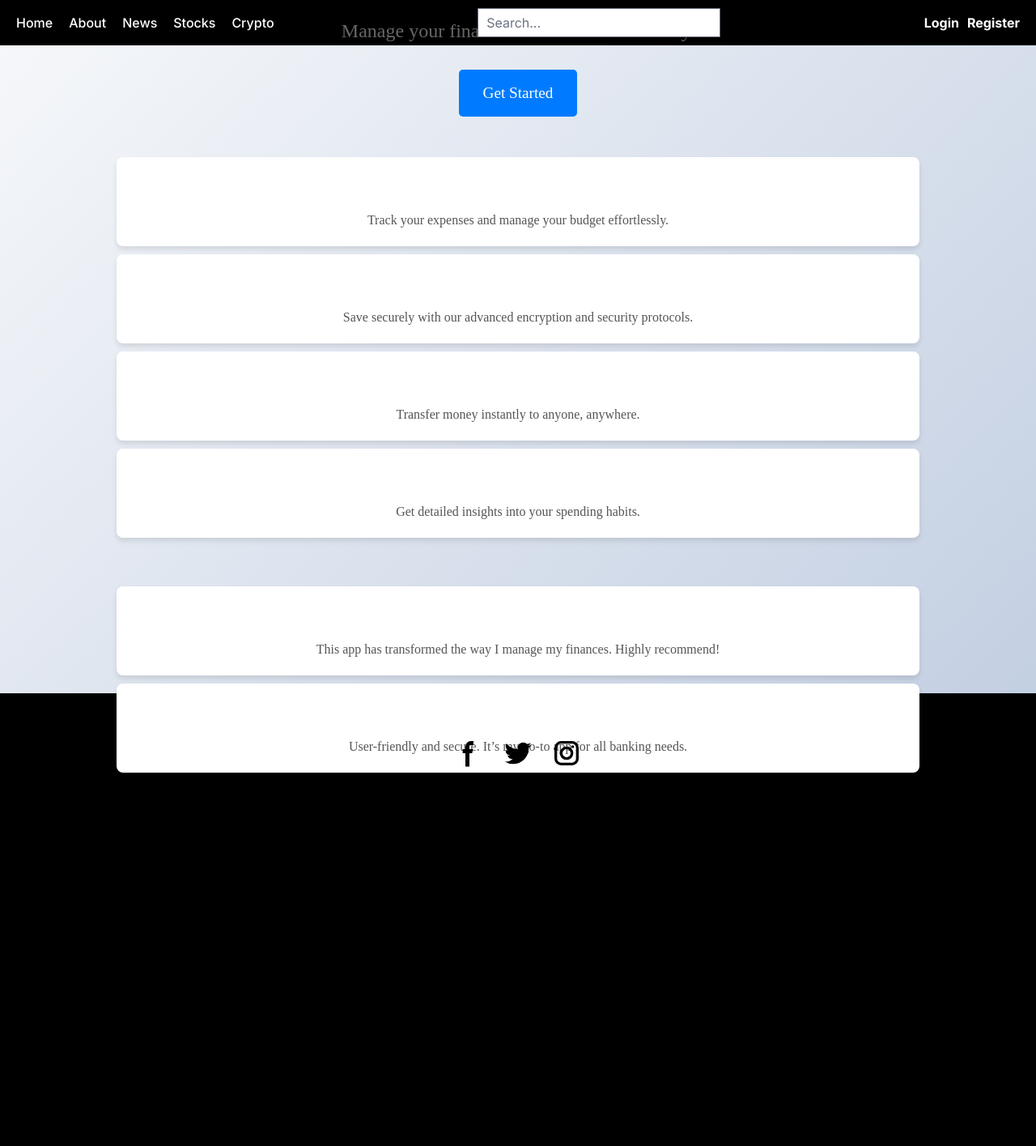
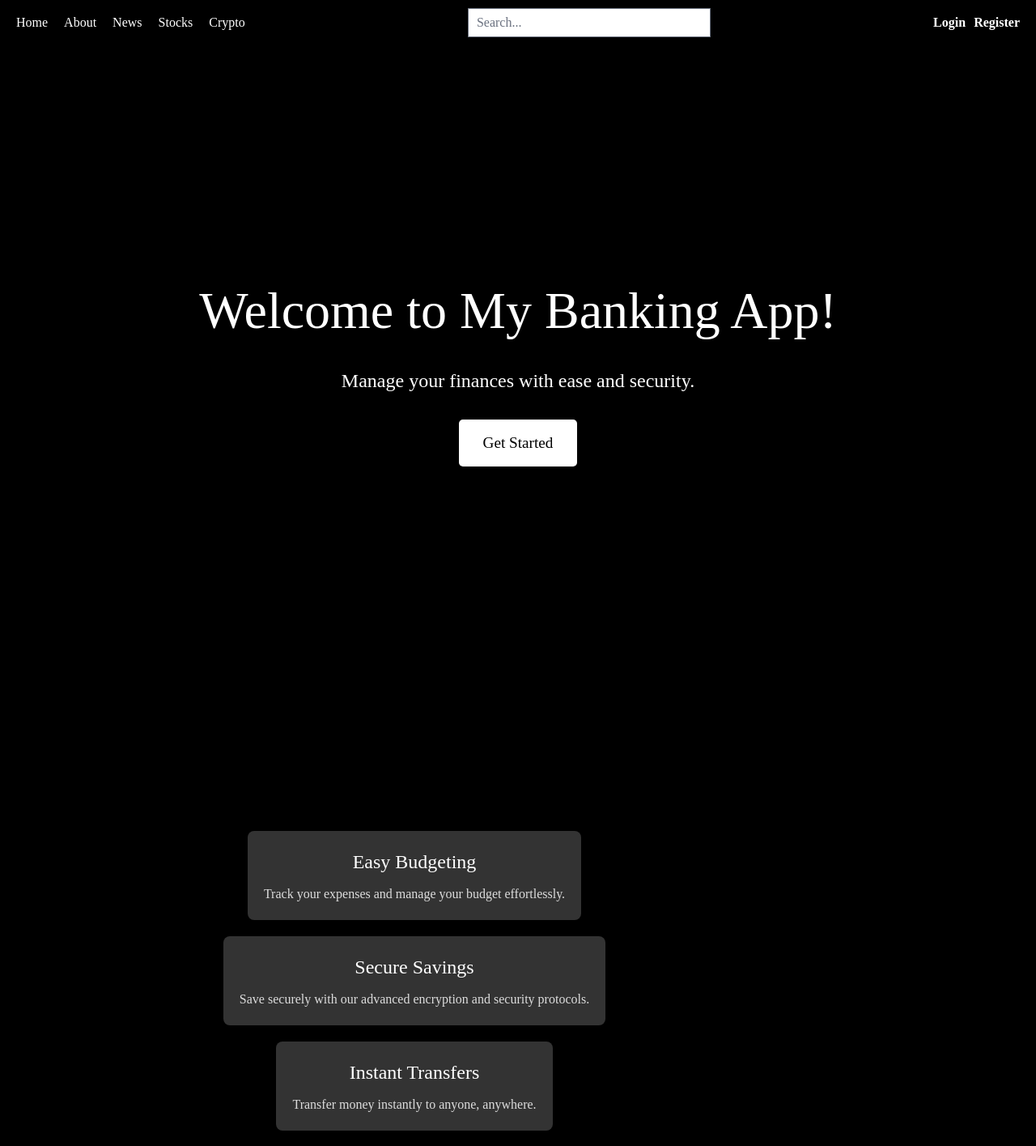
Before and after one commit to vincentbonet/BankingApp, a React (Vite) app in the folder banking-app/: page / in a window 1280 px wide. Shown: the top 1415 px of the page at 81% size. Before the commit the page ends 970 px from the top, so only its background shows below. Built offline with nearby package versions, Linux system fonts and the light colour scheme.

Commit message:
chore: Update CSS files for consistent design and UI improvements

```diff
--- a/banking-app/package.json
+++ b/banking-app/package.json
@@ -19,6 +19,7 @@
     "framer-motion": "^11.2.11",
     "react": "^18.2.0",
     "react-dom": "^18.2.0",
+    "react-intersection-observer": "^9.10.3",
     "react-router": "^6.23.1",
     "react-router-dom": "^6.23.1"
   },
--- a/banking-app/src/components/About.css
+++ b/banking-app/src/components/About.css
@@ -1,3 +1,4 @@
+/*About.css*/
 .about-container {
     padding: 20px;
     max-width: 800px;
--- a/banking-app/src/components/Crypto.css
+++ b/banking-app/src/components/Crypto.css
@@ -0,0 +1 @@
+/*Crypto.css*/
--- a/banking-app/src/components/Dashboard.css
+++ b/banking-app/src/components/Dashboard.css
@@ -0,0 +1 @@
+/*Dashboard.css*/
--- a/banking-app/src/components/Home.css
+++ b/banking-app/src/components/Home.css
@@ -1,36 +1,45 @@
+/*Home.css*/
+body {
+    margin: 0;
+    font-family: 'Arial, sans-serif';
+}
+
 .home-container {
+    background-color: #000;
+    color: #fff;
+    overflow-x: hidden;
+}
+
+.section {
+    min-height: 100vh;
     display: flex;
     flex-direction: column;
+    justify-content: center;
     align-items: center;
-    justify-content: center;
-    height: 100vh;
-    background: linear-gradient(135deg, #f5f7fa 0%, #c3cfe2 100%);
-    font-family: 'Arial, sans-serif';
-    text-align: center;
-    padding: 0 20px;
+    padding: 50px 20px;
+    box-sizing: border-box;
 }
 
 .hero {
+    text-align: center;
     margin-bottom: 20px;
 }
 
 .hero h1 {
-    font-size: 3rem;
-    color: #333;
+    font-size: 4rem;
     margin-bottom: 20px;
 }
 
 .hero p {
     font-size: 1.5rem;
-    color: #666;
     margin-bottom: 30px;
 }
 
 .cta-button {
     padding: 15px 30px;
     font-size: 1.2rem;
-    color: #fff;
-    background-color: #007bff;
+    color: #000;
+    background-color: #fff;
     border: none;
     border-radius: 5px;
     cursor: pointer;
@@ -38,7 +47,7 @@
 }
 
 .cta-button:hover {
-    background-color: #0056b3;
+    background-color: #ccc;
     transform: scale(1.05);
 }
 
@@ -48,11 +57,16 @@
 }
 
 .feature, .testimonial {
-    background: #fff;
+    background: #333;
     padding: 20px;
-    margin: 10px 0;
     border-radius: 8px;
-    box-shadow: 0 4px 6px rgba(0, 0, 0, 0.1);
+    box-shadow: 0 4px 6px rgba(0, 0, 0, 0.2);
+    margin: 10px;
+    display: flex;
+    flex-direction: column;
+    justify-content: center;
+    align-items: center;
+    text-align: center;
 }
 
 .feature h2, .testimonial h2 {
@@ -62,5 +76,11 @@
 
 .feature p, .testimonial p {
     font-size: 1rem;
-    color: #555;
+    color: #ddd;
 }
+
+.testimonials {
+    display: grid;
+    grid-template-columns: repeat(auto-fit, minmax(300px, 1fr));
+    gap: 20px;
+}
--- a/banking-app/src/components/Home.jsx
+++ b/banking-app/src/components/Home.jsx
@@ -1,6 +1,63 @@
 import React from 'react';
-import { motion } from 'framer-motion';
+import { motion, useAnimation } from 'framer-motion';
+import { useInView } from 'react-intersection-observer';
 import './Home.css';
+
+const Feature = ({ title, description }) => {
+    const controls = useAnimation();
+    const [ref, inView] = useInView({ triggerOnce: true, threshold: 0.2 });
+
+    React.useEffect(() => {
+        if (inView) {
+            controls.start('visible');
+        }
+    }, [controls, inView]);
+
+    return (
+        <motion.div
+            ref={ref}
+            className="feature"
+            initial="hidden"
+            animate={controls}
+            variants={{
+                visible: { opacity: 1, y: 0 },
+                hidden: { opacity: 0, y: 50 }
+            }}
+            transition={{ duration: 0.5 }}
+        >
+            <h2>{title}</h2>
+            <p>{description}</p>
+        </motion.div>
+    );
+};
+
+const Testimonial = ({ name, text }) => {
+    const controls = useAnimation();
+    const [ref, inView] = useInView({ triggerOnce: true, threshold: 0.2 });
+
+    React.useEffect(() => {
+        if (inView) {
+            controls.start('visible');
+        }
+    }, [controls, inView]);
+
+    return (
+        <motion.div
+            ref={ref}
+            className="testimonial"
+            initial="hidden"
+            animate={controls}
+            variants={{
+                visible: { opacity: 1, y: 0 },
+                hidden: { opacity: 0, y: 50 }
+            }}
+            transition={{ duration: 0.5 }}
+        >
+            <h2>{name}</h2>
+            <p>{text}</p>
+        </motion.div>
+    );
+};
 
 const Home = () => {
     const features = [
@@ -11,20 +68,29 @@ const Home = () => {
     ];
 
     const testimonials = [
-        { name: 'Jane Doe', text: 'This app has transformed the way I manage my finances. Highly recommend!' },
-        { name: 'John Smith', text: 'User-friendly and secure. It’s my go-to app for all banking needs.' }
+        { name: 'Jane Doe', text: 'This app has transformed the way I manage my finances. Highly recommend! Lorem ipsum dolor sit amet, consectetur adipiscing elit. Nullam suscipit.' },
+        { name: 'John Smith', text: 'User-friendly and secure. It’s my go-to app for all banking needs. Lorem ipsum dolor sit amet, consectetur adipiscing elit. Nulla facilisi.' },
+        { name: 'Alice Johnson', text: 'Great experience overall. Lorem ipsum dolor sit amet, consectetur adipiscing elit. Donec vehicula.' },
+        { name: 'Bob Brown', text: 'Highly efficient and secure. Lorem ipsum dolor sit amet, consectetur adipiscing elit. Sed do eiusmod tempor incididunt.' }
     ];
 
     return (
         <div className="home-container">
-            <motion.div
-                className="hero"
-                initial={{ opacity: 0, y: -50 }}
-                animate={{ opacity: 1, y: 0 }}
-                transition={{ duration: 1 }}
-            >
-                <h1>Welcome to My Banking App!</h1>
-                <p>Manage your finances with ease and security.</p>
+            <div className="section hero">
+                <motion.h1
+                    initial={{ opacity: 0, y: -50 }}
+                    animate={{ opacity: 1, y: 0 }}
+                    transition={{ duration: 1 }}
+                >
+                    Welcome to My Banking App!
+                </motion.h1>
+                <motion.p
+                    initial={{ opacity: 0 }}
+                    animate={{ opacity: 1 }}
+                    transition={{ delay: 0.5, duration: 1 }}
+                >
+                    Manage your finances with ease and security.
+                </motion.p>
                 <motion.button
                     className="cta-button"
                     whileHover={{ scale: 1.1 }}
@@ -32,43 +98,19 @@ const Home = () => {
                 >
                     Get Started
                 </motion.button>
-            </motion.div>
+            </div>
 
-            <motion.div
-                className="features"
-                initial={{ opacity: 0 }}
-                animate={{ opacity: 1 }}
-                transition={{ delay: 0.5, duration: 1 }}
-            >
+            <div className="section features">
                 {features.map((feature, index) => (
-                    <motion.div
-                        className="feature"
-                        key={index}
-                        whileHover={{ scale: 1.02 }}
-                    >
-                        <h2>{feature.title}</h2>
-                        <p>{feature.description}</p>
-                    </motion.div>
+                    <Feature key={index} title={feature.title} description={feature.description} />
                 ))}
-            </motion.div>
+            </div>
 
-            <motion.div
-                className="testimonials"
-                initial={{ opacity: 0 }}
-                animate={{ opacity: 1 }}
-                transition={{ delay: 1, duration: 1 }}
-            >
+            <div className="section testimonials">
                 {testimonials.map((testimonial, index) => (
-                    <motion.div
-                        className="testimonial"
-                        key={index}
-                        whileHover={{ scale: 1.02 }}
-                    >
-                        <h2>{testimonial.name}</h2>
-                        <p>{testimonial.text}</p>
-                    </motion.div>
+                    <Testimonial key={index} name={testimonial.name} text={testimonial.text} />
                 ))}
-            </motion.div>
+            </div>
         </div>
     );
 };
```
Also changed, not shown: 1 other file (tests, documents, lock files or other folders).
